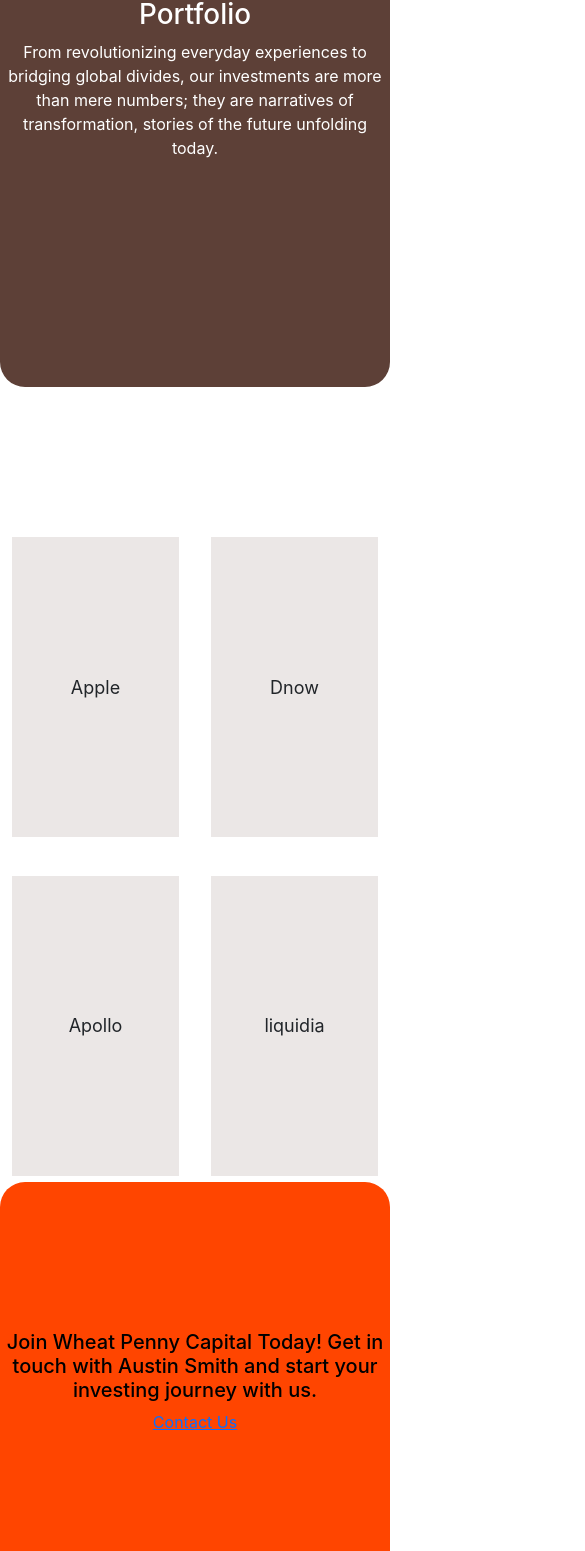
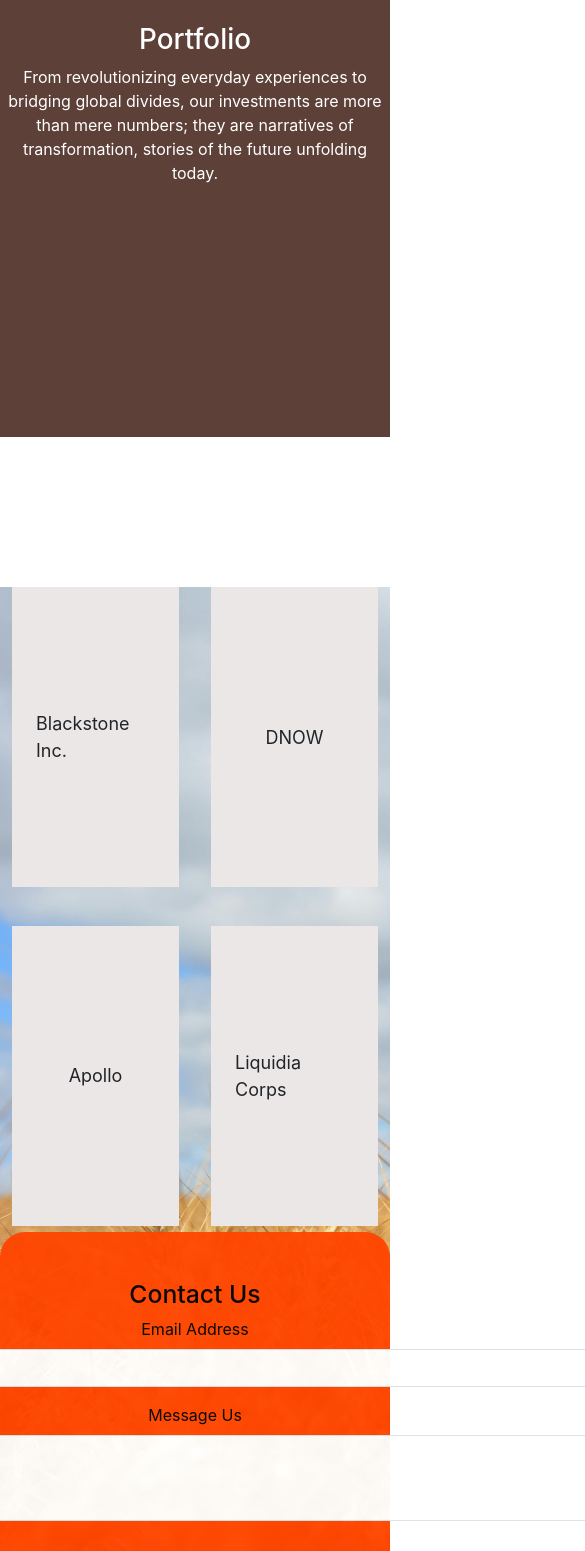
Before and after one commit to kingstonjohnhurley/Wheat-Penny-Capital, a React (Create React App) app: page / in a window 390 px wide. Shown: the part 409-1960 px from the top of the page, 585 px wide, since content can reach past the window. Built offline with nearby package versions, Linux system fonts and the light colour scheme.

Commit message:
changed things in sites

```diff
--- a/src/components/PortfolioCards.js
+++ b/src/components/PortfolioCards.js
@@ -9,12 +9,12 @@
 const data = [
   {
     description: "Apple is the world's best consumer electronics company with a very devoted customer base. Their products never go on sale; you buy Apple products because of their quality and innovation. We bought Apple shares for similar reasons. We initiated our position at $127 in early 2023; we continue to hold the shares and remain optimistic about the company's future.",
-    company: "Apple",
+    company: "Blackstone Inc.",
   },
 
   {
     description: "DNOW is a worldwide distributor of energy and industrial products that has been operating for more than 150 years. We believe oil demand will continue to grow, and DNOW's products are critical for oil production. We viewed DNOW shares as attractive under $13 when we initiated our position; when oil prices subsequently declined, we saw an opportunity and added to our position around $10.",
-    company: "Dnow",
+    company: "DNOW",
   },
 
   {
@@ -24,7 +24,7 @@
 
   {
     description: "Liquidia is a pharmaceutical company that has grown into our biggest position at 2023-end. Liquidia developed an inhalable drug that counters Pulmonary Arterial Hypertension (PAH) disease. The company successfully defended its drug against their main competitor's lawsuit, an outcome we foresaw as highly likely. In addition to substantial stock appreciation, Wheat Penny also benefited from the sale of put options at a time when the share price was too focused on Liquidia's legal risks. We continue to have high conviction in Liquidia's future story.",
-    company: "liquidia",
+    company: "Liquidia Corps",
   },
 
 
--- a/src/components/introduction.js
+++ b/src/components/introduction.js
@@ -1,6 +1,6 @@
 export default function Introduction() {
     return (
-        <div>
+
             <div className="about" >
                 <h1>Portfolio</h1>
                 <div className="col-sm-6">
@@ -9,6 +9,6 @@
                     </div>
                 </div>
             </div>
-        </div>
     )
+
 }
--- a/src/index.css
+++ b/src/index.css
@@ -21,7 +21,7 @@
 }
 
 .about {
-  height: 600px;
+  height: 650px;
   background-color: #5d4037;
   display: flex;
   text-align: center;
@@ -30,12 +30,11 @@
   flex-direction: column;
   color: white;
   margin-bottom: 2%;
-  border-radius: 25px;
 
 }
 
 .bg {
-  background: url("/public/images/GOPR0073.JPG");
+  background: url("/public/images/wheat-field.jpg");
   background-size: cover;
   align-items: center;
   top: 0;
@@ -96,7 +95,7 @@
   height: 450px;
   background-color: grey;
   display: flex;
-  margin-bottom: 2%;
+  margin-bottom: 4%;
   align-items: center;
   text-align: center;
   justify-content: center;
@@ -106,6 +105,13 @@
   letter-spacing: 2px;
   line-height: 28.5px;
   border-radius: 25px;
+}
+
+.yo {
+  bottom: 0;
+  z-index: 10;
+  translate: 0 100%;
+  transition: translate 250ms ease-in-out;
 }
 
 .can {
@@ -127,7 +133,7 @@
 
 .nac {
 height: 350px;
-width: 250px;
+width: 260px;
 opacity: 0.95;
 background-color: grey;
 display: flex;
@@ -142,6 +148,8 @@
 border-radius: 25px;
 }
 
+
+
 .why  {
   font-size: 14px;
   border-radius: 25px;
@@ -149,7 +157,13 @@
 
 .contact {
   height: 400px;
+  width: 1300px;
   background-color: orangered;
+  display: flex;
+  justify-content: center;
+  align-items: center;
+  opacity: 0.95;
+  flex-direction: column;
   display: flex;
   align-items: center;
   text-align: center;
@@ -157,8 +171,11 @@
   flex-direction: column;
   color: black;
   border-radius: 25px;
+  margin-bottom: 3%;
+}
 
-
+.cuf {
+  width: 800px;
 }
 
 .portfolio-card {
@@ -219,6 +236,10 @@
   font-size: 14px;
 }
 
+.button {
+  background-color: aqua;
+}
+
 .flip-card-front {
   display: flex;
   align-items: center;
--- a/src/pages/About.js
+++ b/src/pages/About.js
@@ -72,14 +72,26 @@
                         </div>
                     </div>
                 </div>
-                <div className="contact">
-                    <h5>
-                        Join Wheat Penny Capital Today!  Get in touch with Austin Smith and start your investing journey with us.
-                    </h5>
-                    <a href="mailto:austinwebbsmith100@gmail.com">
-                        Contact Us
-                    </a>
-                </div>
+                <div className="container">
+                    <div className="row">
+
+                        <div className="contact">
+                            <h2>Contact Us</h2>
+                            <div className="cuf">
+                                <div className="mb-3">
+                                    <label for="exampleFormControlInput1" class="form-label">Email Address</label>
+                                    <input type="email" class="form-control" id="exampleFormControlInput1" placeholder="name@example.com">
+                                    </input>
+                                </div>
+                                <div className="mb-3">
+                                    <label for="exampleFormControlTextarea1" className="form-label">Message Us</label>
+                                    <textarea className="form-control" id="exampleFormControlTextarea1" rows="3"></textarea>
+                                </div>
+                            </div>
+                            <button type="button" className="btn btn-primary- btn-lg">Submit</button>
+                        </div>
+                        </div>
+                    </div>
             </div >
         </div >
 
--- a/src/pages/Portfolio.js
+++ b/src/pages/Portfolio.js
@@ -11,15 +11,31 @@
     return (
         <>
             <Introduction />
-            <PortfolioCards />
-            <div className="contact">
-                    <h5>
-                        Join Wheat Penny Capital Today!  Get in touch with Austin Smith and start your investing journey with us.
-                    </h5>
-                    <a href="mailto:austinwebbsmith100@gmail.com">
-                        Contact Us
-                    </a>
+            <div className="bg">
+                <PortfolioCards />
+
+                <div className="container">
+                    <div className="row">
+
+                        <div className="contact">
+                            <h2>Contact Us</h2>
+                            <div className="cuf">
+                                <div className="mb-3">
+                                    <label for="exampleFormControlInput1" class="form-label">Email Address</label>
+                                    <input type="email" class="form-control" id="exampleFormControlInput1" placeholder="name@example.com">
+                                    </input>
+                                </div>
+                                <div className="mb-3">
+                                    <label for="exampleFormControlTextarea1" className="form-label">Message Us</label>
+                                    <textarea className="form-control" id="exampleFormControlTextarea1" rows="3"></textarea>
+
+                                </div>
+                            </div>
+                            <button type="button" className="btn btn-primary- btn-lg">Submit</button>
+                        </div>
+                    </div>
                 </div>
+            </div>
         </>
     )
 }
--- a/src/pages/Strategy.js
+++ b/src/pages/Strategy.js
@@ -2,16 +2,16 @@
     return (
         <div>
             <div className="about">
-                <div className="container">
-                    <div className="row">
-                        <div col-sm-6>
-                            <h1>
-                                Wheat Penny Capital's Strategy
-                            </h1>
-                            <p>Wheat Penny Capital invests in a concentrated portfolio of exceptional companies whose long-term value is underappreciated by the market. Our portfolio is comprised of both dividend-paying bellwether businesses and overlooked contrarian companies.</p>
-                        </div>
-                    </div>
+
+                <div className="row col-sm-8 text-center">
+
+                    <h1>
+                        Wheat Penny Capital's Strategy
+                    </h1>
+                    <p>Wheat Penny Capital invests in a concentrated portfolio of exceptional companies whose long-term value is underappreciated by the market. Our portfolio is comprised of both dividend-paying bellwether businesses and overlooked contrarian companies.</p>
                 </div>
+
+
             </div>
             <div className="bg">
                 <div className="container">
@@ -127,17 +127,31 @@
                             </p>
                         </div>
 
+
                     </div>
                 </div>
-                <div className="contact">
-                    <h5>
-                        Join Wheat Penny Capital Today!  Get in touch with Austin Smith and start your investing journey with us.
-                    </h5>
-                    <a href="mailto:austinwebbsmith100@gmail.com">
-                        Contact Us
-                    </a>
+                <div className="container">
+                    <div className="row">
+
+                        <div className="contact">
+                            <h2>Contact Us</h2>
+                            <div className="cuf">
+                                <div className="mb-3">
+                                    <label for="exampleFormControlInput1" class="form-label">Email Address</label>
+                                    <input type="email" class="form-control" id="exampleFormControlInput1" placeholder="name@example.com">
+                                    </input>
+                                </div>
+                                <div className="mb-3">
+                                    <label for="exampleFormControlTextarea1" className="form-label">Message Us</label>
+                                    <textarea className="form-control" id="exampleFormControlTextarea1" rows="3"></textarea>
+                                </div>
+                            </div>
+                            <button type="button" className="btn btn-primary- btn-lg">Submit</button>
+                        </div>
+                    </div>
                 </div>
             </div>
         </div>
+
     )
 }
```
